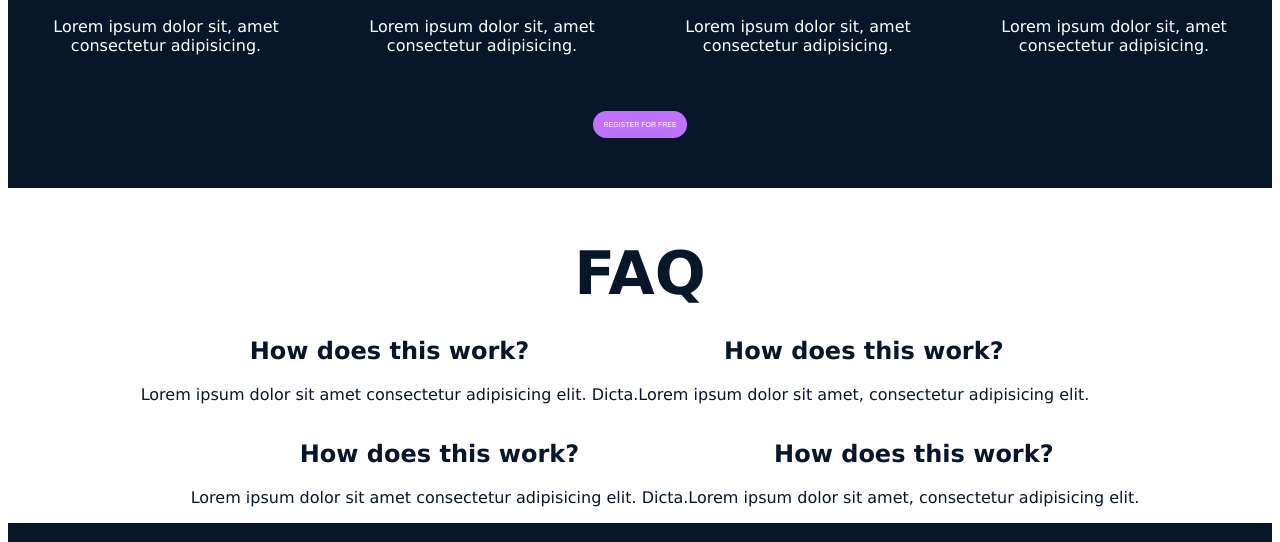
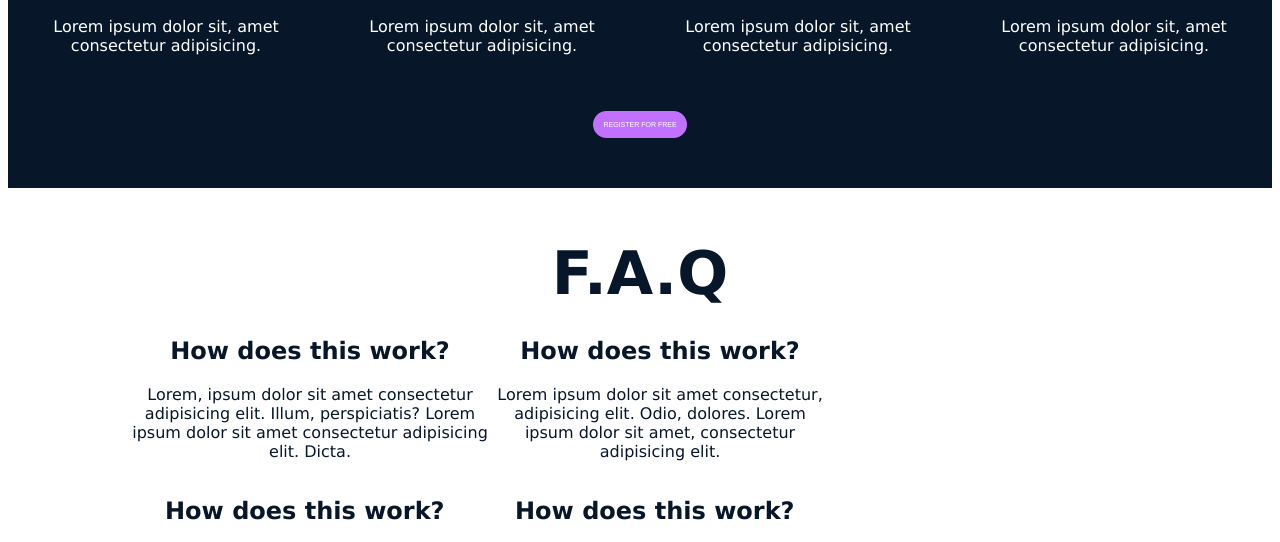
Before and after one commit to SamuelOkoduwa/alx_html_css, a plain HTML site: page css_advanced/index.html in a window 1280 px wide. Shown: the part 1963-2505 px from the top of the page. Drawn offline with Linux system fonts and the light colour scheme.

Commit message:
modification of FAQ section

```diff
--- a/css_advanced/index.html
+++ b/css_advanced/index.html
@@ -193,7 +193,7 @@
 
 		<!-- FAQ Section -->
 		<section style="color: rgb(7, 22, 41);" class="faq">
-			<h1 font-size: 35px>FAQ</h1>
+			<h1 font-size: 35px>F.A.Q</h1>
 			<!-- The four blocks -->
 			<div class="four-blocks">
 				<!-- First Row -->
@@ -201,12 +201,12 @@
 				<!-- block one -->
 			<div>
 				<h2>How does this work?</h2>
-				<p>Lorem ipsum dolor sit amet  consectetur adipisicing elit. Dicta.</p>
+				<p>Lorem, ipsum dolor sit amet consectetur adipisicing elit. Illum, perspiciatis? Lorem ipsum dolor sit amet  consectetur adipisicing elit. Dicta.</p>
 			</div>
 			<!-- block two -->
 			<div>
 				<h2>How does this work?</h2>
-				<p>Lorem ipsum dolor sit amet, consectetur adipisicing elit.</p>
+				<p>Lorem ipsum dolor sit amet consectetur, adipisicing elit. Odio, dolores. Lorem ipsum dolor sit amet, consectetur adipisicing elit.</p>
 			</div>
 			</div>
 
@@ -215,12 +215,12 @@
 				<!-- block three -->
 				<div>
 					<h2>How does this work?</h2>
-					<p>Lorem ipsum dolor sit amet consectetur adipisicing elit. Dicta.</p>
+					<p>Lorem ipsum dolor sit, amet consectetur adipisicing elit. Aperiam, cum! Lorem ipsum dolor sit amet consectetur adipisicing elit. Dicta.</p>
 				</div>
 				<!-- block four -->
 				<div>
 					<h2>How does this work?</h2>
-					<p>Lorem ipsum dolor sit amet, consectetur adipisicing elit.</p>
+					<p>Lorem ipsum, dolor sit amet consectetur adipisicing elit. Molestias, eaque? Lorem ipsum dolor sit amet, consectetur adipisicing elit.</p>
 				</div>
 			</div>
 			</div>
--- a/css_advanced/style.css
+++ b/css_advanced/style.css
@@ -116,18 +116,21 @@ h1 {
 /* ======FAQ SESSION===== */
 .faq {
 	text-align: center;
-}
-.four-blocks{
-	display: inline-block;
-
+	justify-content: center;
 }
 .first-row {
 	display: flex;
-	padding-right: 50px;
+	justify-content: center;
+	width: 700px;
+	text-align: center;
+	padding-left: 120px;
+
+
 }
 .second-row {
 	display: flex;
-	padding-left: 50px;
+	padding-left: 120px;
+	width: 700px;
 }
 
 /* ===== FOOTER =====*/
```
